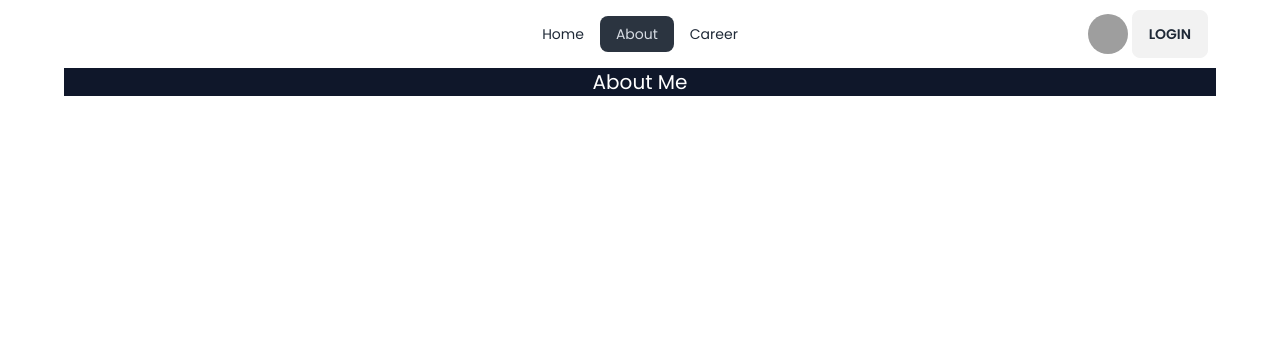
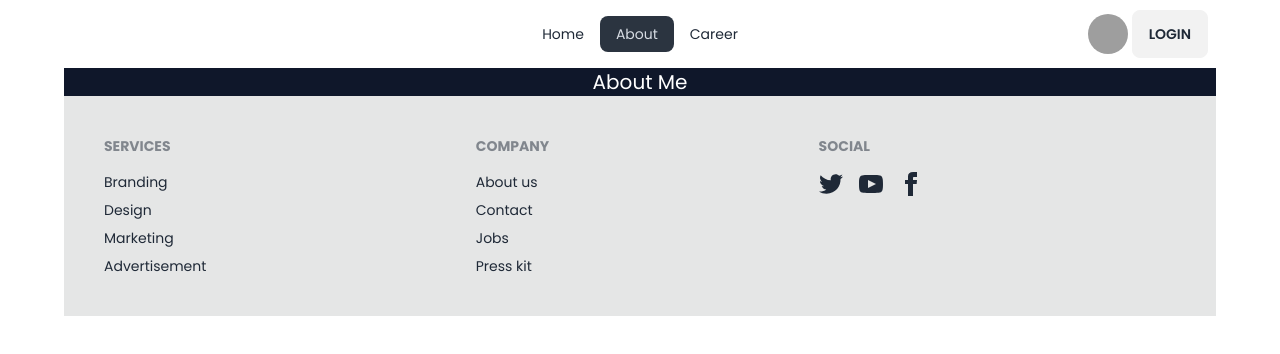
Before and after one commit to refat-99/the-dragon-news, a React (Vite) app: page /about in a window 1280 px wide. Shown: the top 354 px of the page. Built offline with nearby package versions, Linux system fonts and the light colour scheme; no server answers; grey boxes are pictures that could not be loaded.

Commit message:
details-tarnariOparetor-in-rideside

```diff
--- a/src/Provider/AuthProvider.jsx
+++ b/src/Provider/AuthProvider.jsx
@@ -1,6 +1,7 @@
 import { GithubAuthProvider, GoogleAuthProvider, getAuth, onAuthStateChanged, signInWithPopup,signInWithEmailAndPassword,signOut } from "firebase/auth";
 import { createContext, useEffect, useState } from "react";
 import app from "../firebase/firebase.config";
+import { Navigate } from "react-router-dom";
 
 export const authContext = createContext(null);
 const auth = getAuth(app)
@@ -11,6 +12,7 @@
 const AuthProvider = ({children}) => {
     const [user, setUser] = useState(null);
     const [loading, setLoading] = useState(true);
+    console.log(user)
     // github sign in
     const gitLogIn = () =>{
         setLoading(true)
@@ -39,7 +41,7 @@
 
     useEffect(() =>{
      const unSubscribe =   onAuthStateChanged(auth, currentUser=>{
-            console.log('current user',currentUser)
+            // console.log('current user',currentUser)
             setUser(currentUser);
             setLoading(false)
         })
--- a/src/pages/About/About.jsx
+++ b/src/pages/About/About.jsx
@@ -1,6 +1,7 @@
 import React, { useContext } from 'react';
 import Navbar from '../Shared/Navbar/Navbar';
 import { authContext } from '../../Provider/AuthProvider';
+import Footer from '../Shared/Footer/Footer';
 
 const About = () => {
     const {user}= useContext(authContext);
@@ -12,6 +13,7 @@
             <h1>About Me</h1>
             <p>{user && user.email}</p>
             </div>
+            <Footer></Footer>
         </div>
     );
 };
--- a/src/pages/Home/Home.jsx
+++ b/src/pages/Home/Home.jsx
@@ -4,13 +4,14 @@
 import Navbar from "../Shared/Navbar/Navbar";
 import RightSideNav from "../Shared/RightSideNav/RightSideNav";
 import BreakingNews from "./BreakingNews";
-import { key } from "localforage";
 import NewsCart from "./NewsCart";
+import Footer from "../Shared/Footer/Footer";
 
 
 const Home = () => {
+    // news data loaded from home router
     const news = useLoaderData();
-    console.log(news)
+    // console.log(news)
     return (
         <div>
             <Header></Header>
@@ -33,6 +34,7 @@
                     <RightSideNav></RightSideNav>
                 </div>
             </div>
+            <Footer></Footer>
         </div>
     );
 };
--- a/src/pages/Home/NewsCart.jsx
+++ b/src/pages/Home/NewsCart.jsx
@@ -3,7 +3,7 @@
 
 const NewsCart = ({news}) => {
     const {title,image_url, details, _id} = news;
-    console.log(news)
+    // console.log(news)
     return (
         <div>
             <div className="card bg-base-100 shadow-xl mb-2	">
--- a/src/pages/Login/Login.jsx
+++ b/src/pages/Login/Login.jsx
@@ -10,7 +10,7 @@
     const {user,passwordLogin } = useContext(authContext)
     const navigate = useNavigate();
     const location = useLocation();
-    console.log(location);
+    // console.log(location);
 
     const handleLogin = e =>{
         e.preventDefault();
--- a/src/pages/News/News.jsx
+++ b/src/pages/News/News.jsx
@@ -1,19 +1,33 @@
-import React from 'react';
+import React, { useState } from 'react';
 import RightSideNav from '../Shared/RightSideNav/RightSideNav';
 import Header from '../Shared/Header/Header';
-import { useParams } from 'react-router-dom';
+import {useLoaderData, useParams } from 'react-router-dom';
 import Navbar from '../Shared/Navbar/Navbar';
+import Footer from '../Shared/Footer/Footer';
+
 
 const News = () => {
+    const news = useLoaderData()
+    // console.log(news)
     const {id} = useParams()
+
+    const found = news.find((news) => news._id === id);
+    console.log(found)
+
     return (
         <>
             <Header></Header>
             <Navbar></Navbar>
             <div className='grid md:grid-cols-4'>
                 <div className='col-span-3'>
-                    <h4>Comming</h4>
-                    <p>{id}</p>
+                <div className="card bg-base-100 shadow-xl mb-2	">
+                <figure><img src={found.image_url} alt="Shoes" /></figure>
+                <div className="card-body">
+                    <h2 className="card-title">{found.title}</h2>
+                   <p>{found.details}</p>
+
+                </div>
+            </div>
 
                 </div>
                 <div>
@@ -21,6 +35,7 @@
                 </div>
 
             </div>
+            <Footer></Footer>
             </>
     );
 };
--- /dev/null
+++ b/src/pages/Shared/Footer/Footer.jsx
@@ -0,0 +1,32 @@
+import React from 'react';
+
+const Footer = () => {
+    return (
+        <footer className="footer p-10 bg-base-300 text-base-content">
+        <nav>
+          <h6 className="footer-title">Services</h6>
+          <a className="link link-hover">Branding</a>
+          <a className="link link-hover">Design</a>
+          <a className="link link-hover">Marketing</a>
+          <a className="link link-hover">Advertisement</a>
+        </nav>
+        <nav>
+          <h6 className="footer-title">Company</h6>
+          <a className="link link-hover">About us</a>
+          <a className="link link-hover">Contact</a>
+          <a className="link link-hover">Jobs</a>
+          <a className="link link-hover">Press kit</a>
+        </nav>
+        <nav>
+          <h6 className="footer-title">Social</h6>
+          <div className="grid grid-flow-col gap-4">
+            <a><svg xmlns="http://www.w3.org/2000/svg" width="24" height="24" viewBox="0 0 24 24" className="fill-current"><path d="M24 4.557c-.883.392-1.832.656-2.828.775 1.017-.609 1.798-1.574 2.165-2.724-.951.564-2.005.974-3.127 1.195-.897-.957-2.178-1.555-3.594-1.555-3.179 0-5.515 2.966-4.797 6.045-4.091-.205-7.719-2.165-10.148-5.144-1.29 2.213-.669 5.108 1.523 6.574-.806-.026-1.566-.247-2.229-.616-.054 2.281 1.581 4.415 3.949 4.89-.693.188-1.452.232-2.224.084.626 1.956 2.444 3.379 4.6 3.419-2.07 1.623-4.678 2.348-7.29 2.04 2.179 1.397 4.768 2.212 7.548 2.212 9.142 0 14.307-7.721 13.995-14.646.962-.695 1.797-1.562 2.457-2.549z"></path></svg></a>
+            <a><svg xmlns="http://www.w3.org/2000/svg" width="24" height="24" viewBox="0 0 24 24" className="fill-current"><path d="M19.615 3.184c-3.604-.246-11.631-.245-15.23 0-3.897.266-4.356 2.62-4.385 8.816.029 6.185.484 8.549 4.385 8.816 3.6.245 11.626.246 15.23 0 3.897-.266 4.356-2.62 4.385-8.816-.029-6.185-.484-8.549-4.385-8.816zm-10.615 12.816v-8l8 3.993-8 4.007z"></path></svg></a>
+            <a><svg xmlns="http://www.w3.org/2000/svg" width="24" height="24" viewBox="0 0 24 24" className="fill-current"><path d="M9 8h-3v4h3v12h5v-12h3.642l.358-4h-4v-1.667c0-.955.192-1.333 1.115-1.333h2.885v-5h-3.808c-3.596 0-5.192 1.583-5.192 4.615v3.385z"></path></svg></a>
+          </div>
+        </nav>
+      </footer>
+    );
+};
+
+export default Footer;
--- a/src/pages/Shared/Navbar/Navbar.jsx
+++ b/src/pages/Shared/Navbar/Navbar.jsx
@@ -20,7 +20,7 @@
     </>
 
     return (
-        <div className="navbar bg-base-100">
+        <div className="navbar bg-base-100  ">
             <div className="navbar-start">
                 <div className="dropdown">
                     <label tabIndex={0} className="btn btn-ghost lg:hidden">
@@ -32,7 +32,7 @@
                 </div>
 
             </div>
-            <div className="navbar-center hidden lg:flex">
+            <div className="navbar-center  hidden lg:flex">
                 <ul className="menu menu-horizontal px-1">
                     {navLinks}
                 </ul>
--- a/src/pages/Shared/RightSideNav/RightSideNav.jsx
+++ b/src/pages/Shared/RightSideNav/RightSideNav.jsx
@@ -5,10 +5,9 @@
 import { useContext } from 'react';
 import { authContext } from '../../../Provider/AuthProvider';
 
+
 const RightSideNav = () => {
-    const {gitLogIn,googleLogIn} = useContext(authContext);
-
-
+    const {gitLogIn,googleLogIn,user} = useContext(authContext);
 
      // github sign in function
      const handleSignUpGithub = () =>{
@@ -37,7 +36,8 @@
     }
     return (
         <div>
-            <div className='p-4 space-y-3 mb-6'>
+            {
+                user ? <p className='p-6 mb-2'>Contact us</p>:<div className='p-4 space-y-3 mb-6'>
                 <h2 className="text-3xl">Login With</h2>
                 <button onClick={handleSignUpGoogle} className="btn btn-outline w-full">
                     <FaGoogle></FaGoogle>
@@ -48,6 +48,7 @@
                     Github
                 </button>
             </div>
+            }
             <div className='p-4 mb-6'>
                 <h2 className="text-3xl mb-4">Find Us on</h2>
                 <a className='p-4 flex text-lg items-center border rounded-t-lg' href="">
--- a/src/routes/Routes.jsx
+++ b/src/routes/Routes.jsx
@@ -22,7 +22,8 @@
             },
             {
                 path: '/news/:id',
-                element: <PrivatePage><News></News></PrivatePage>
+                element: <PrivatePage><News></News></PrivatePage>,
+                loader: () => fetch('/news.json')
 
             },
             {
```
